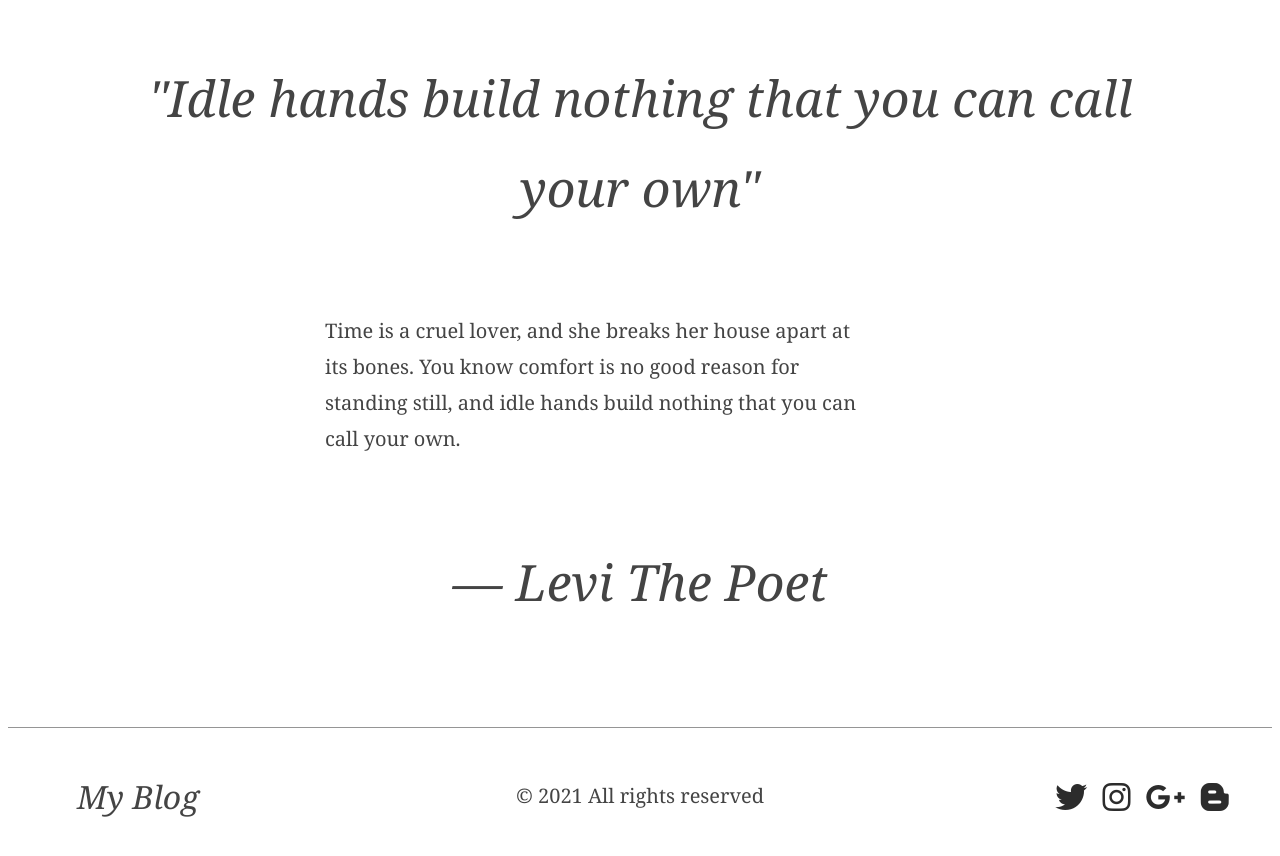
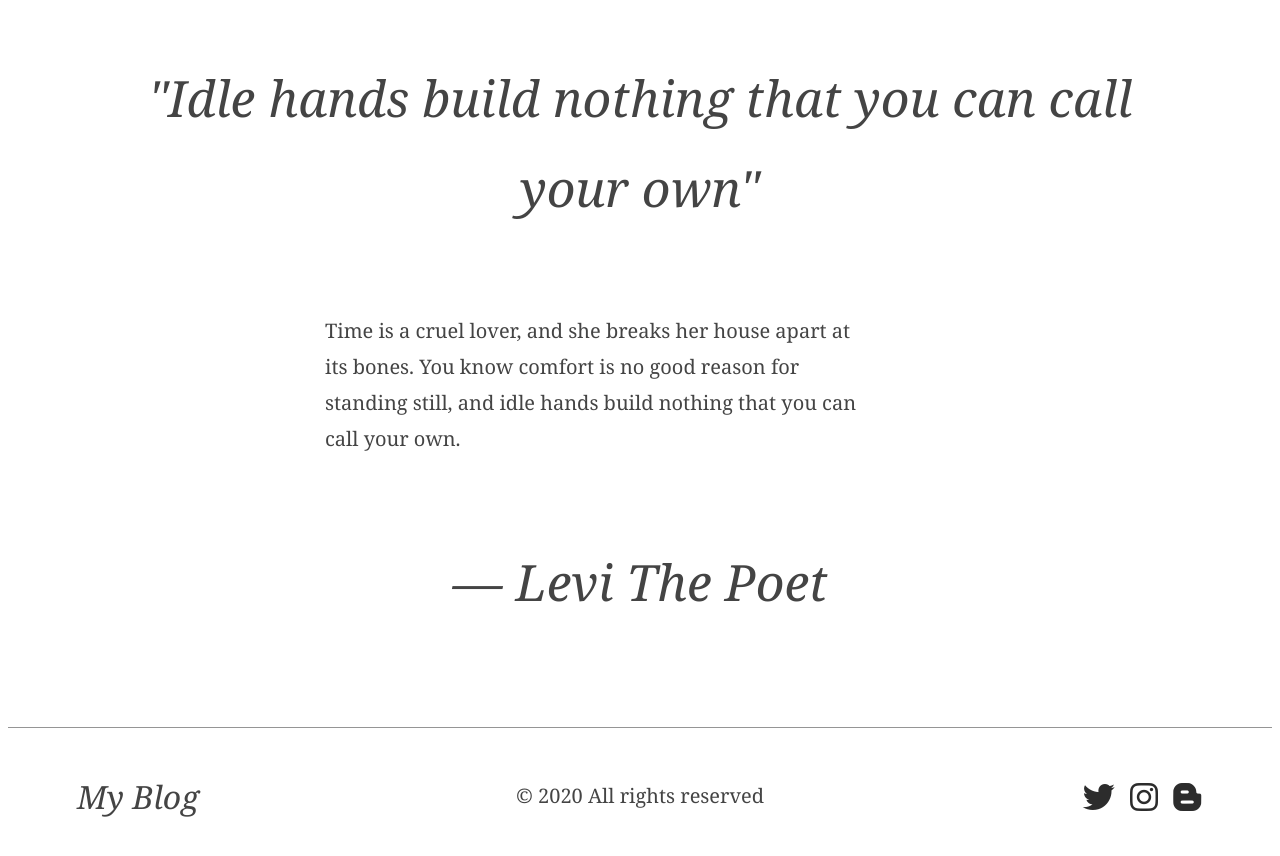
Before and after one commit to poluna/succulent-garden, a website: page Blog/index.html in a window 1280 px wide. Shown: the part 5489-6345 px from the top of the page. Drawn offline with Linux system fonts and the light colour scheme.

Commit message:
Some practice

```diff
--- a/Blog/index.html
+++ b/Blog/index.html
@@ -4,15 +4,12 @@
     <meta charset="UTF-8" />
     <meta name="viewport" content="width=device-width, initial-scale=1.0" />
     <link rel="stylesheet" href="styles.css" type="text/css" />
-    <title>Full Bleed Blog Layout!</title>
+    <title>My Blog</title>
     <script src="https://kit.fontawesome.com/3bab35fe8c.js" crossorigin="anonymous"></script>
   </head>
 
   <body>
-    <!--
-  Thanks To Phillipp Rudloff for the .tip Idea
-  https://codepen.io/kleinfreund/pen/aLQgYy
- -->
+
     <header>
       <h1>My Blog</h1>
       <nav>
@@ -194,13 +191,17 @@
 
     <footer>
         <h2>My Blog</h2>
-        <p>&copy 2021 All rights reserved</p>
+        <p>&copy <span id="year"></span> All rights reserved</p>
         <div class="socials">
             <a href="#"><i class="fab fa-twitter"></i></a>
             <a href="#"><i class="fab fa-instagram"></i></a>
-            <a href="#"><i class="fab fa-google-plus-g"></i></a>
             <a href="#"><i class="fab fa-blogger-b"></i></a>
         </div>
     </footer>
+
+    <script>
+        const year = document.querySelector("#year");
+        year.innerHTML = new Date().getFullYear();
+    </script>
   </body>
 </html>
```
